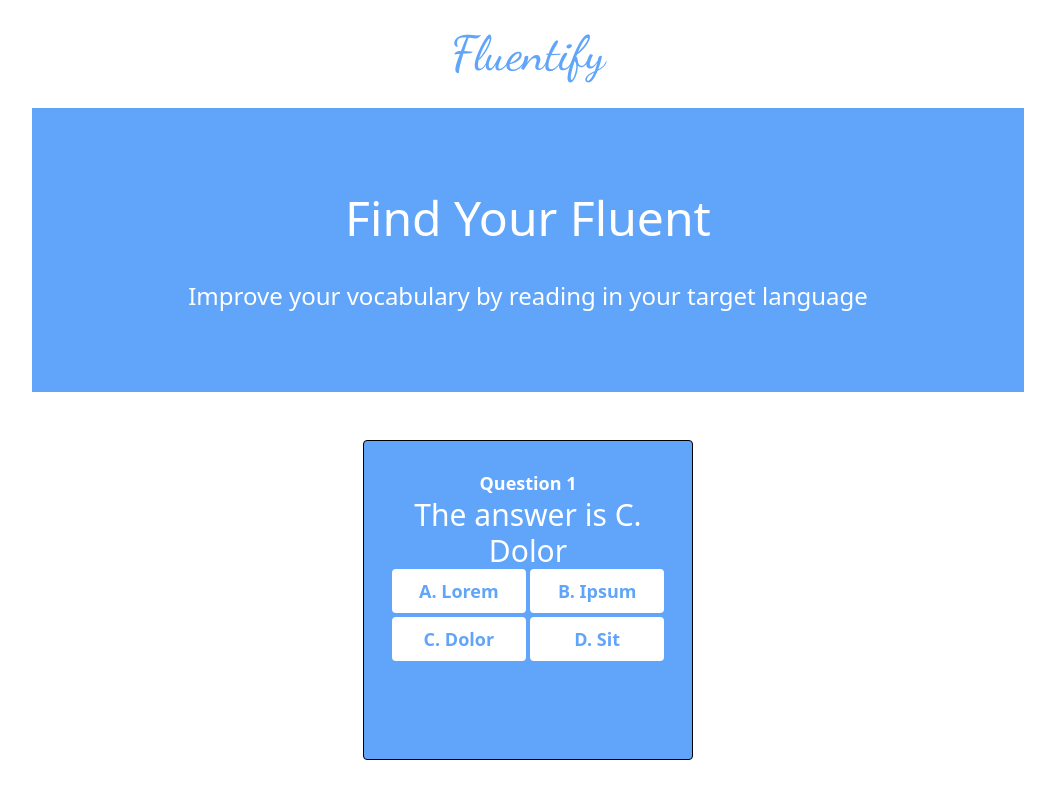
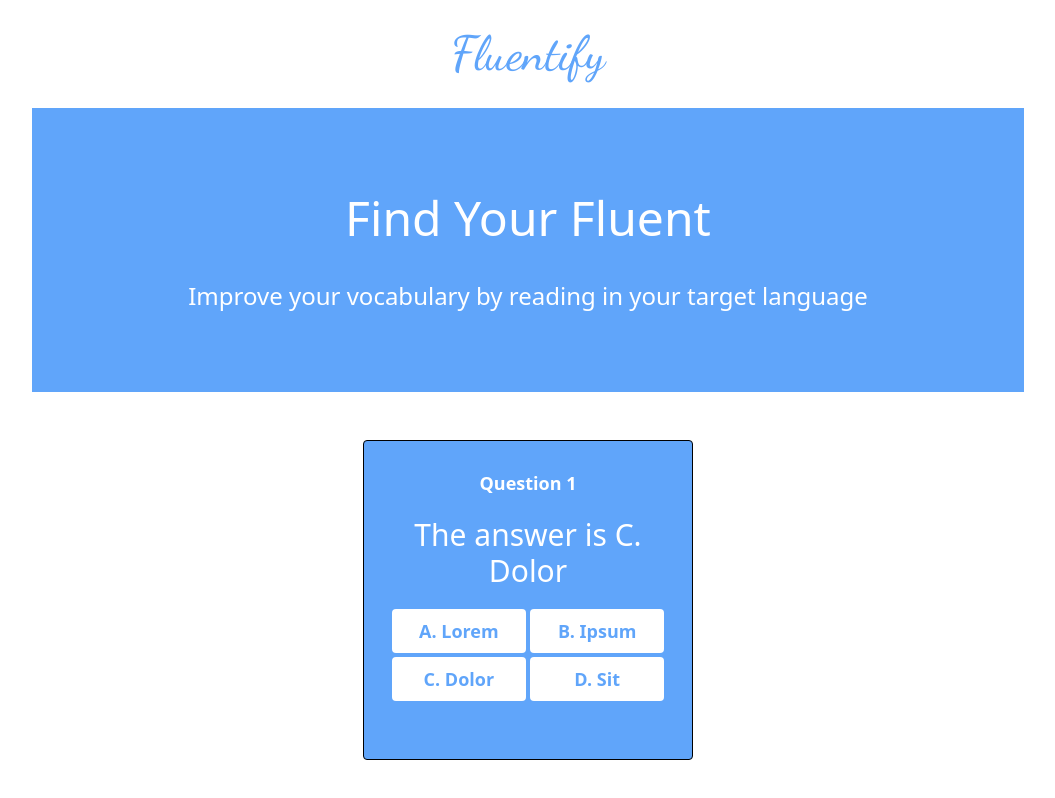
Before and after one commit to Zanzigzan/CPSC-2350-group-project, a React (Vite) app in the folder fluentify/: page / in a window 1280 px wide. Shown: the top 798 px of the page, without its empty margins (112-1167 px from the left). Built offline with nearby package versions, Linux system fonts and the light colour scheme.

Commit message:
refactored code for displaying answer #48

```diff
--- a/fluentify/src/components/QuizDisplay.jsx
+++ b/fluentify/src/components/QuizDisplay.jsx
@@ -33,36 +33,19 @@ export default function QuizDisplay(props) {
     function handleSelect(id) {
         if (!select) {
             setSelect(id);
-            switch(id) {
-                case 'optiona':
-                    if (curQuestion.optiona == curQuestion.answer) {
-                        setSelectColor('bg-green-400');
-                    } else {
-                        setSelectColor('bg-red-400');
-                    }
-                    break;
-                case 'optionb':
-                    if (curQuestion.optionb == curQuestion.answer) {
-                        setSelectColor('bg-green-400');
-                    } else {
-                        setSelectColor('bg-red-400');
-                    }
-                    break;
-                case 'optionc':
-                    if (curQuestion.optionc == curQuestion.answer) {
-                        setSelectColor('bg-green-400');
-                    } else {
-                        setSelectColor('bg-red-400');
-                    }
-                    break;
-                default:
-                    if (curQuestion.optiond == curQuestion.answer) {
-                        setSelectColor('bg-green-400');
-                    } else {
-                        setSelectColor('bg-red-400');
-                    }
-                    break;
+
+            if ((id === 'optiona') && (curQuestion.optiona === curQuestion.answer)) {
+                setSelectColor('bg-green-400');
+            } else if ((id === 'optionb') && (curQuestion.optionb === curQuestion.answer)) {
+                setSelectColor('bg-green-400');
+            } else if ((id === 'optionc') && (curQuestion.optionc === curQuestion.answer)) {
+                setSelectColor('bg-green-400');
+            } else if ((id === 'optiond') && (curQuestion.optiond === curQuestion.answer)) {
+                setSelectColor('bg-green-400');
+            } else {
+                setSelectColor('bg-red-400');
             }
+
             setToggle(true);
         }
     }
@@ -83,20 +66,20 @@ export default function QuizDisplay(props) {
 
     return (
         <>
-            <div className='bg-blue-400 rounded border border-black text-white p-7 space-y-5 w-1/3 h-80 relative' >
+            <div className='bg-blue-400 rounded border border-black text-white p-7 w-1/3 h-80 relative' >
                 {loading ? <div>Loading...</div>
                 :
                 (
-                <div>
+                <div className='space-y-5'>
                 <h1 className='font-bold text-lg'>Question {questionNum}</h1>
                 <h1 className='text-3xl'>{curQuestion.question}</h1>
                 <div className='grid grid-cols-2 gap-1'>
-                    <button className={`${select ? (select == 'optiona' ? `${selectColor} text-white` : 'bg-white text-blue-400') : 'bg-white text-blue-400 hover:bg-blue-200'} font-bold text-lg p-2 rounded`} onClick={() => handleSelect('optiona')}>{curQuestion.optiona}</button>
-                    <button className={`${select ? (select == 'optionb' ? `${selectColor} text-white` : 'bg-white text-blue-400') : 'bg-white text-blue-400 hover:bg-blue-200'} font-bold text-lg p-2 rounded`} onClick={() => handleSelect('optionb')}>{curQuestion.optionb}</button>
-                    <button className={`${select ? (select == 'optionc' ? `${selectColor} text-white` : 'bg-white text-blue-400') : 'bg-white text-blue-400 hover:bg-blue-200'} font-bold text-lg p-2 rounded`} onClick={() => handleSelect('optionc')}>{curQuestion.optionc}</button>
-                    <button className={`${select ? (select == 'optiond' ? `${selectColor} text-white` : 'bg-white text-blue-400') : 'bg-white text-blue-400 hover:bg-blue-200'} font-bold text-lg p-2 rounded`} onClick={() => handleSelect('optiond')}>{curQuestion.optiond}</button>
+                    <div className={`${select ? (select == 'optiona' ? `${selectColor} text-white` : 'bg-white text-blue-400') : 'bg-white text-blue-400 hover:bg-blue-200 cursor-pointer'} font-bold text-lg p-2 rounded`} onClick={() => handleSelect('optiona')}>{curQuestion.optiona}</div>
+                    <div className={`${select ? (select == 'optionb' ? `${selectColor} text-white` : 'bg-white text-blue-400') : 'bg-white text-blue-400 hover:bg-blue-200 cursor-pointer'} font-bold text-lg p-2 rounded`} onClick={() => handleSelect('optionb')}>{curQuestion.optionb}</div>
+                    <div className={`${select ? (select == 'optionc' ? `${selectColor} text-white` : 'bg-white text-blue-400') : 'bg-white text-blue-400 hover:bg-blue-200 cursor-pointer'} font-bold text-lg p-2 rounded`} onClick={() => handleSelect('optionc')}>{curQuestion.optionc}</div>
+                    <div className={`${select ? (select == 'optiond' ? `${selectColor} text-white` : 'bg-white text-blue-400') : 'bg-white text-blue-400 hover:bg-blue-200 cursor-pointer'} font-bold text-lg p-2 rounded`} onClick={() => handleSelect('optiond')}>{curQuestion.optiond}</div>
                 </div>
-                <button className={`bg-white hover:bg-blue-200 text-blue-400 font-bold text-lg p-2 rounded ${toggle ? 'visible' : 'invisible'} absolute bottom-7`} onClick={handleNext}>Next</button>
+                <button className={`bg-white hover:bg-blue-200 text-blue-400 font-bold text-lg p-2 rounded ${toggle ? 'visible' : 'invisible'}`} onClick={handleNext}>Next</button>
                 </div>
                 )}
             </div>
```
